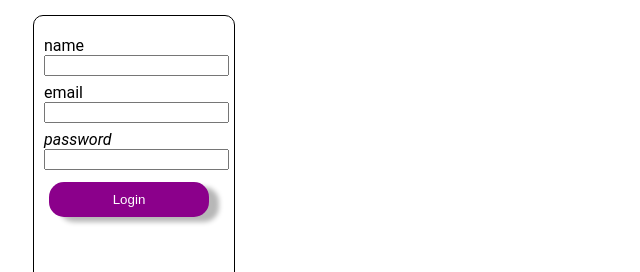
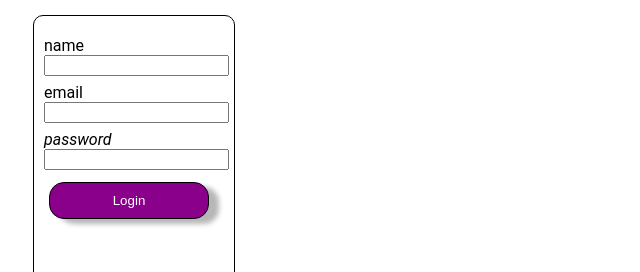
Before and after one commit to SofSaldana/maquetadoss2, a plain HTML site: page sesion3R/index.html in a window 1280 px wide. Shown: the top 272 px of the page, 0-640 px from the left. Drawn offline with Linux system fonts and the light colour scheme.

Commit message:
createad session 5 folder!

```diff
--- a/sesion3R/styles.css
+++ b/sesion3R/styles.css
@@ -67,3 +67,6 @@ body{
 .form__login > .input__password + .button__submit{
     box-shadow: 10px 5px 5px rgb(183,183,183,15);
 }
+.form__login button:last-child{
+    border: 1px solid black
+}
```
Also changed, not shown: sesion5/index.html (added), sesion5/styles.css (added).
